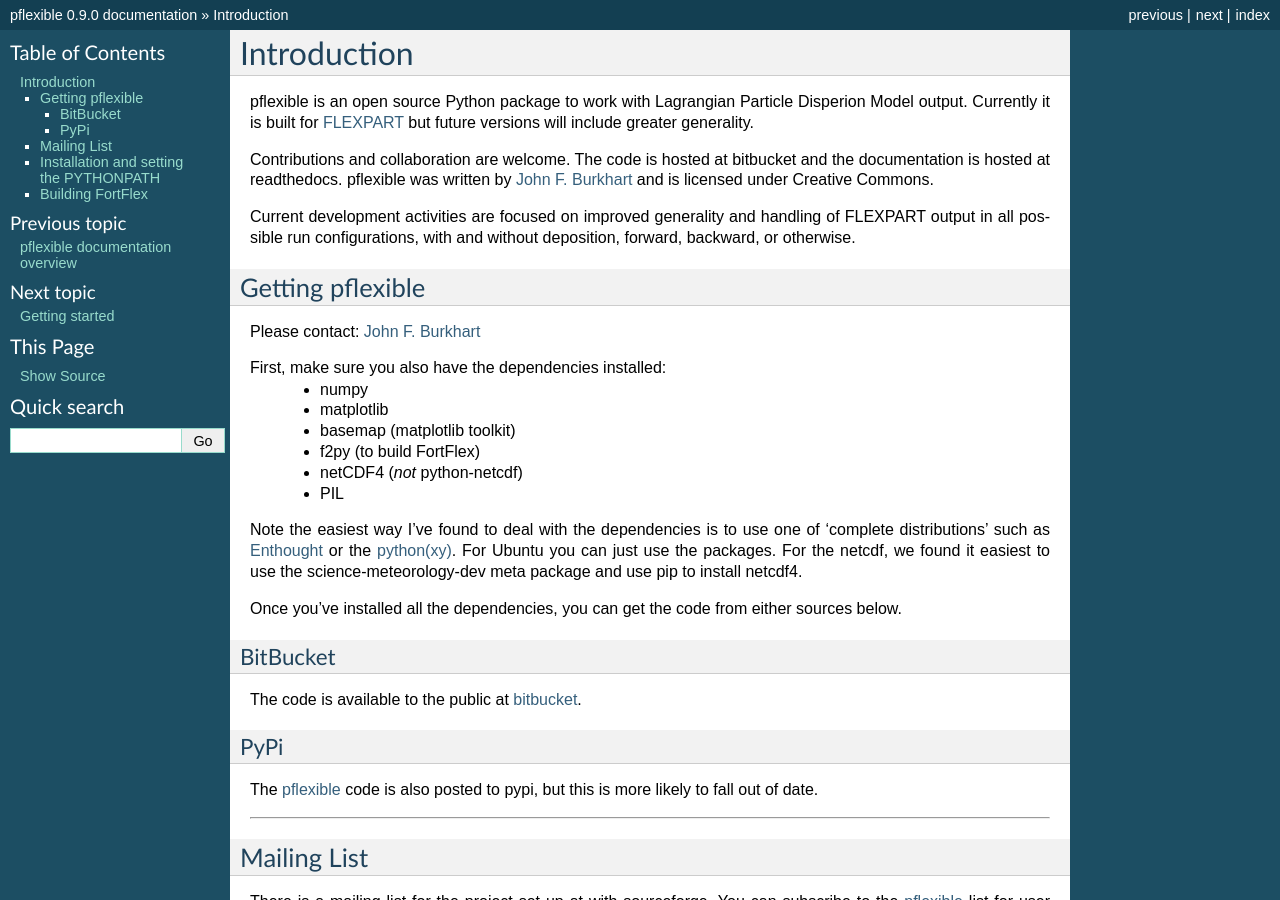
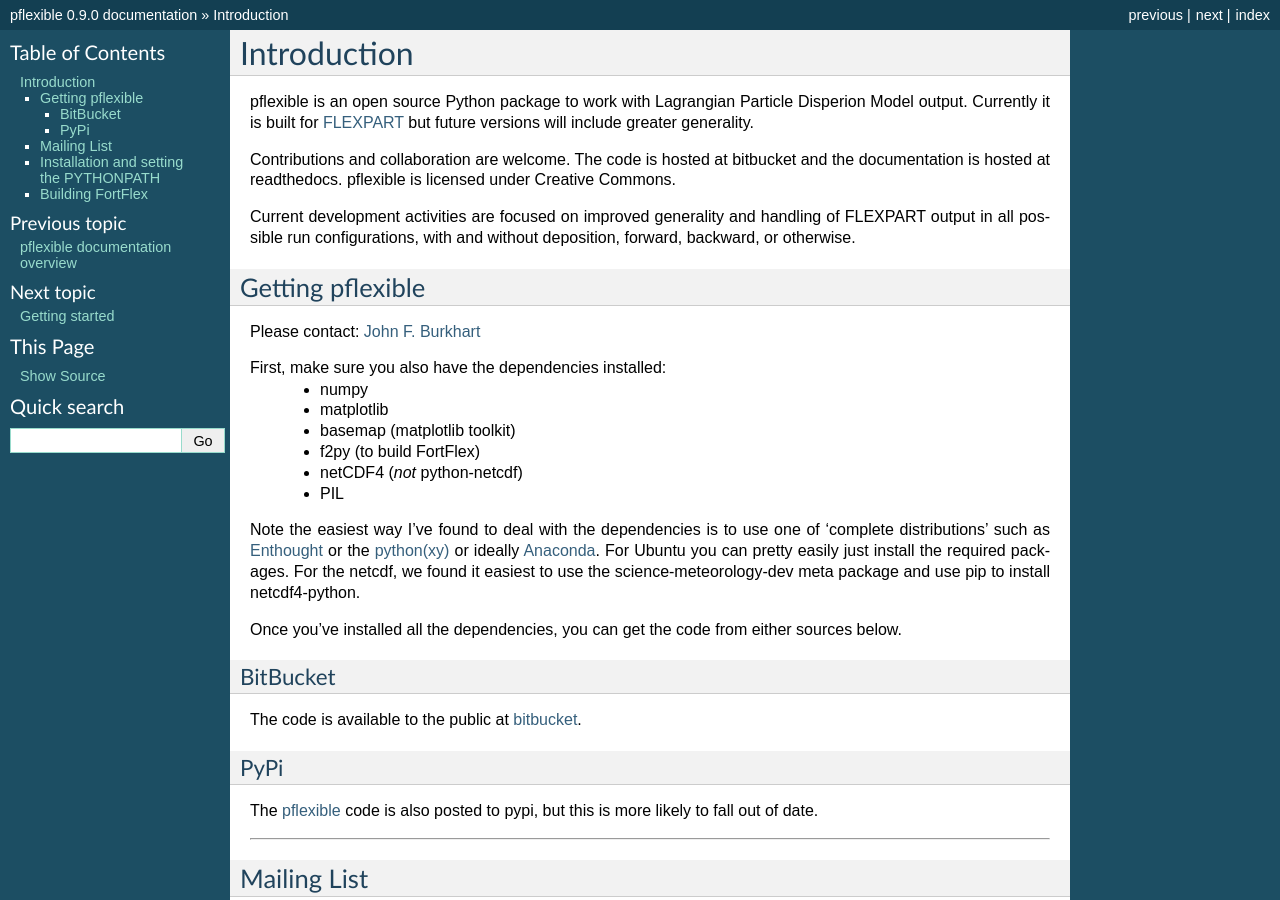
Before and after one commit to spectraphilic/reflexible, a Sphinx documentation site: the page built from doc/source/introduction.rst, in a window 1280 px wide and 900 px high. Built offline with Sphinx 7.4.7, drawn with Linux system fonts in a browser that asks for light colours; formulas are drawn with MathJax 3.

Commit message:
slight changes

```diff
--- a/doc/source/introduction.rst
+++ b/doc/source/introduction.rst
@@ -11,8 +11,7 @@ Disperion Model output. Currently it is built for `FLEXPART
 generality.
 
 Contributions and collaboration are welcome. The code is hosted at bitbucket and
-the documentation is hosted at readthedocs. pflexible was written by `John
-F. Burkhart <http://niflheim.nilu.no/jfburkhart>`_ and is licensed under
+the documentation is hosted at readthedocs. pflexible is licensed under
 Creative Commons.
 
 Current development activities are focused on improved generality and handling of
@@ -35,9 +34,9 @@ First, make sure you also have the dependencies installed:
 
 Note the easiest way I've found to deal with the dependencies is to use one of
 'complete distributions' such as `Enthought <http://www.enthought.com>`_ or the
-`python(xy) <http://www.pythonxy.com>`_. For Ubuntu you can just use the
-packages. For the netcdf, we found it easiest to use the science-meteorology-dev
-meta package and use pip to install netcdf4.
+`python(xy) <http://www.pythonxy.com>`_ or ideally `Anaconda <http://www.continuum.io>`_.
+For Ubuntu you can pretty easily just install the required packages. For the netcdf, we
+found it easiest to use the science-meteorology-dev meta package and use pip to install netcdf4-python.
 
 Once you've installed all the dependencies, you can get the code from either
 sources below.
```
